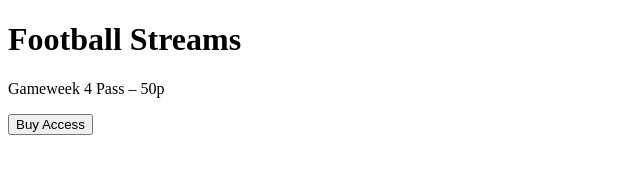
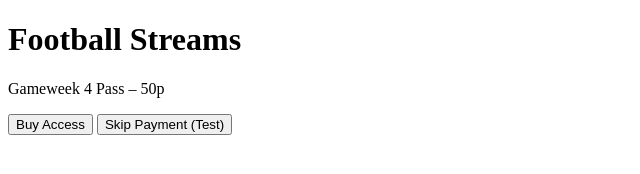
Before and after one commit to voken3959/everpass-football, a website: page index.html in a window 1280 px wide. Shown: the whole page, without its empty margins (0-640 px from the left). Drawn offline with Linux system fonts and the light colour scheme.

Commit message:
Update index.html

```diff
--- a/index.html
+++ b/index.html
@@ -7,6 +7,8 @@
   <h1>Football Streams</h1>
   <p>Gameweek 4 Pass – 50p</p>
   <button id="buy">Buy Access</button>
+  <button id="skip">Skip Payment (Test)</button>
+
 
   <script src="scripts/checkout.js"></script>
 </body>
```
